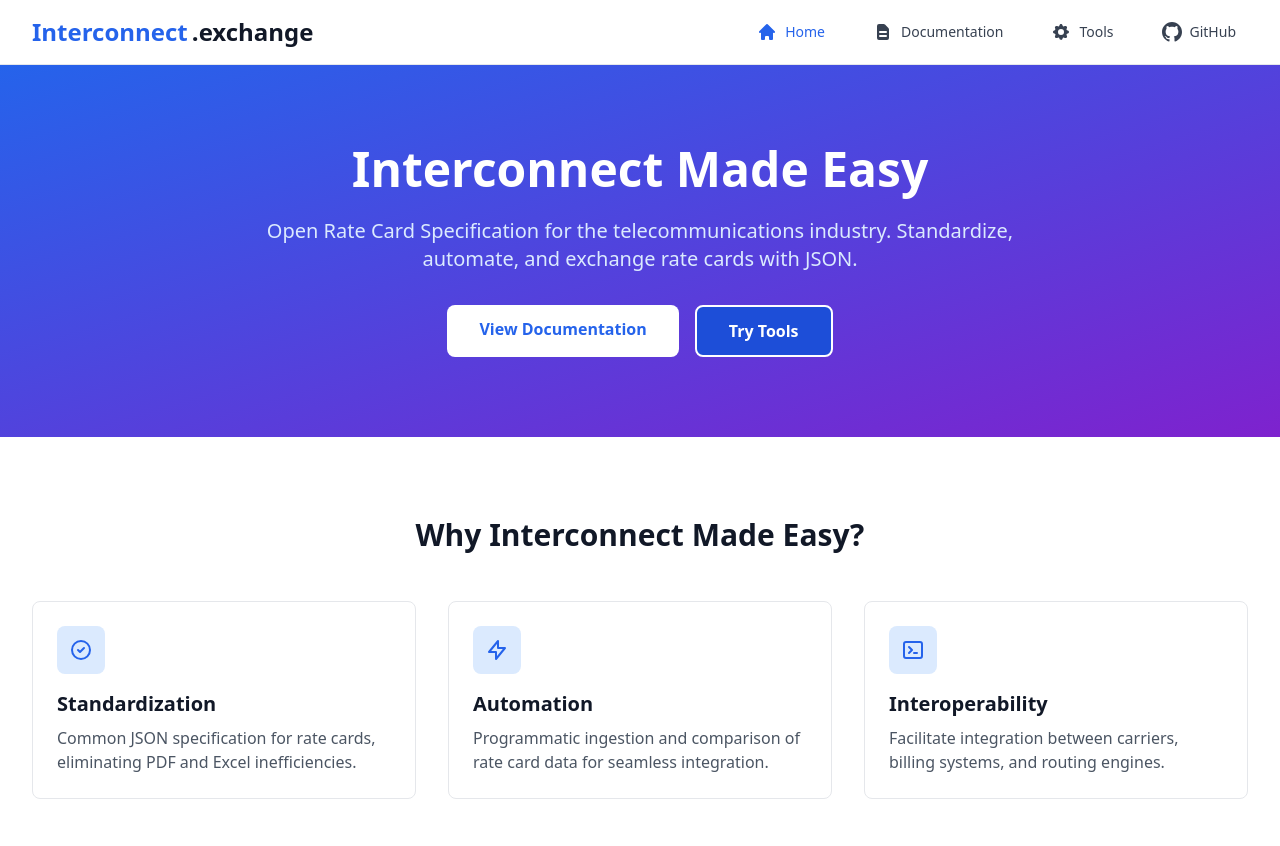
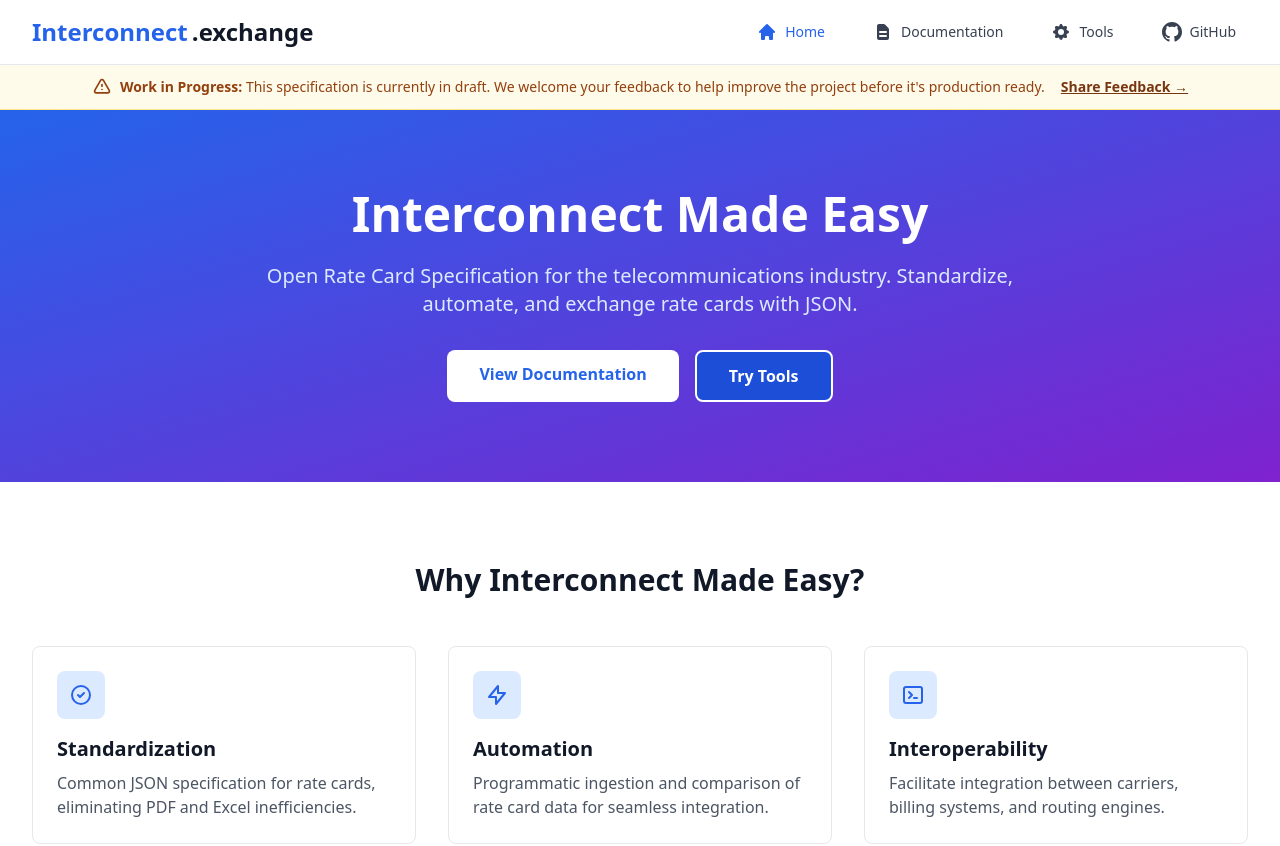
Before and after one commit to connexcs/interconnect.exchange, a Nuxt app: page / in a window 1280 px wide. Shown: the top 846 px of the page. Built offline with nearby package versions, Linux system fonts and the light colour scheme.

Commit message:
Add In development warning

```diff
--- a/pages/index.vue
+++ b/pages/index.vue
@@ -1,5 +1,26 @@
 <template>
   <div>
+    <!-- Draft Notice Banner -->
+    <div class="bg-amber-50 border-b border-amber-200">
+      <div class="max-w-7xl mx-auto px-4 sm:px-6 lg:px-8 py-3">
+        <div class="flex items-center justify-center gap-2 text-amber-800">
+          <svg class="w-5 h-5 flex-shrink-0" fill="none" stroke="currentColor" viewBox="0 0 24 24">
+            <path stroke-linecap="round" stroke-linejoin="round" stroke-width="2" d="M12 9v2m0 4h.01m-6.938 4h13.856c1.54 0 2.502-1.667 1.732-3L13.732 4c-.77-1.333-2.694-1.333-3.464 0L3.34 16c-.77 1.333.192 3 1.732 3z" />
+          </svg>
+          <span class="text-sm font-medium">
+            <strong>Work in Progress:</strong> This specification is currently in draft. We welcome your feedback to help improve the project before it's production ready.
+          </span>
+          <a
+            href="https://github.com/connexcs/interconnect-made-easy/issues"
+            target="_blank"
+            class="ml-2 text-sm font-semibold text-amber-900 hover:text-amber-700 underline"
+          >
+            Share Feedback →
+          </a>
+        </div>
+      </div>
+    </div>
+
     <!-- Hero Section -->
     <section class="bg-gradient-to-br from-primary-600 to-purple-700 text-white py-20">
       <div class="max-w-7xl mx-auto px-4 sm:px-6 lg:px-8">
```
